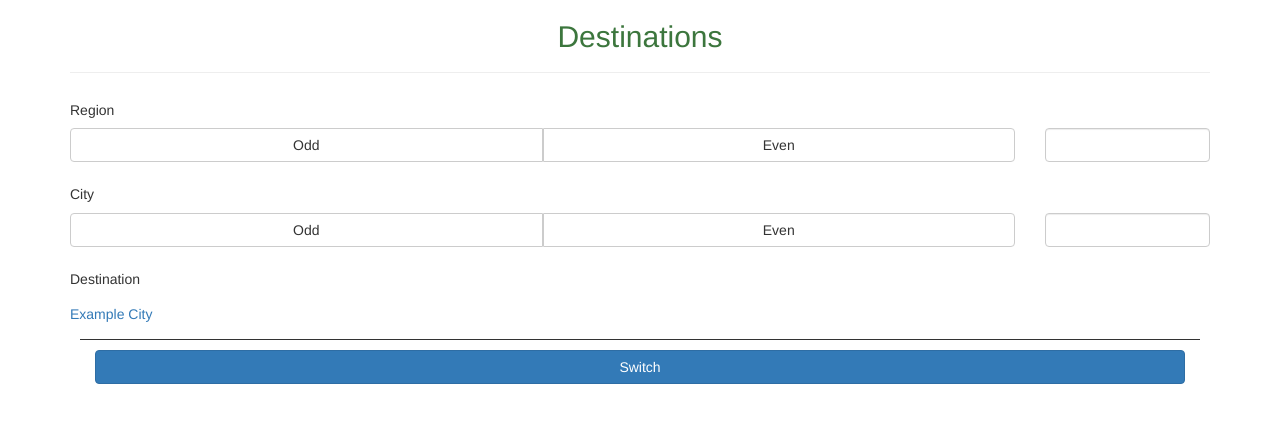
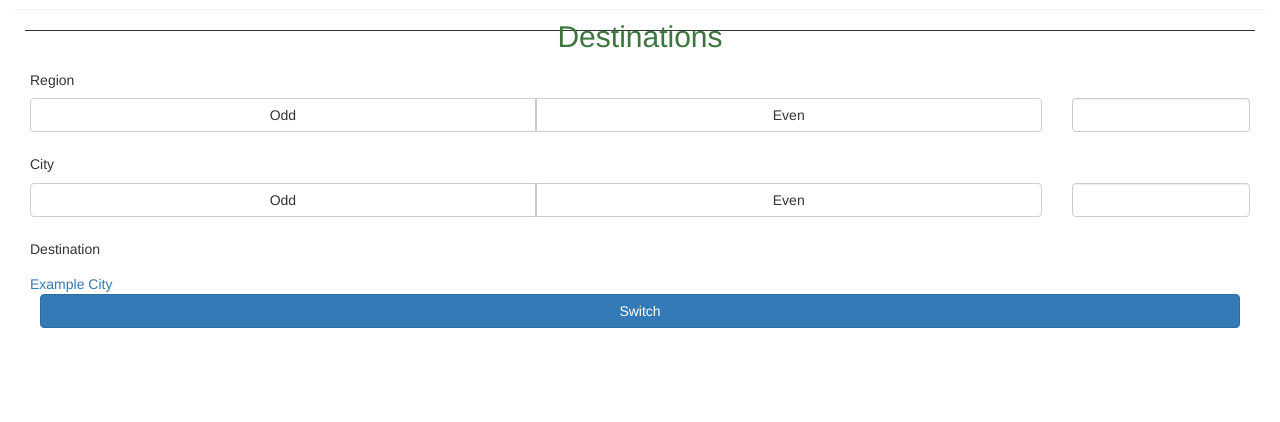
Before and after one commit to Vector241-Eric/BoxcarsRouteHelper, a plain HTML site: page src/BoxcarsRouteHelper/Index.html in a window 1280 px wide. Both pictures are taken after a click on the link "Switch". Drawn offline with nearby package versions, Linux system fonts and the light colour scheme.

Commit message:
trying fluid containers

```diff
--- a/src/BoxcarsRouteHelper/Index.html
+++ b/src/BoxcarsRouteHelper/Index.html
@@ -14,15 +14,15 @@
 <body>
 <!-- Routes -->
 <div id="routes-container" tabindex="-1">
-    <div class="container">
+    <div class="container-fluid">
         <div class="page-header">
-            <div class="row">
+            <div class="row-fluid">
                 <div class="col-lg-12 col-md-12 col-sm-12 col-xs-12">
                     <h2 class="text-primary" style="text-align: center">Routes</h2>
                 </div>
             </div>
         </div>
-        <div class="row">
+        <div class="row-fluid">
             <div class="col-lg-12 col-md-12 col-sm-12 col-xs-12 full-width-input">
                 <div class="form-group">
                     <h5>Origin</h5>
@@ -38,7 +38,7 @@
                 </div>
             </div>
         </div>
-        <div class="row switch-view">
+        <div class="row-fluid switch-view">
             <div class="col-lg-12 col-md-12 col-sm-12 col-xs-12">
                 <a href="javascript:void(0)" id="btn-destinations" class="btn btn-success btn-block">Switch</a>
             </div>
@@ -48,21 +48,21 @@
 
 <!-- Destinations -->
 <div id="destinations-container" tabindex="-1" style="display: none">
-    <div class="container">
+    <div class="container-fluid">
         <div class="page-header">
-            <div class="row">
+            <div class="row-fluid">
                 <div class="col-lg-12 col-md-7 col-sm-6">
                     <h2 class="text-success" style="text-align: center">Destinations</h2>
                 </div>
             </div>
         </div>
         <!-- Region -->
-        <div class="row">
+        <div class="row-fluid">
             <div class="col-lg-12 col-md-12 col-sm-12 col-xs-12">
                 <h5>Region</h5>
             </div>
         </div>
-        <div class="row">
+        <div class="row-fluid">
             <div class="col-lg-10 col-md-5 col-sm-4 col-xs-8 full-width-input">
                 <div class="btn-group btn-group-justified">
                     <a class="btn btn-default grouped-button" data-group="region">Odd</a>
@@ -76,12 +76,12 @@
             </div>
         </div>
         <!-- City -->
-        <div class="row">
+        <div class="row-fluid">
             <div class="col-lg-12 col-md-12 col-sm-12 col-xs-12">
                 <h5>City</h5>
             </div>
         </div>
-        <div class="row">
+        <div class="row-fluid">
             <div class="col-lg-10 col-md-5 col-sm-4 col-xs-8 full-width-input">
                 <div class="btn-group btn-group-justified">
                     <a class="btn btn-default grouped-button" data-group="city">Odd</a>
@@ -94,14 +94,14 @@
                 </div>
             </div>
         </div>
-        <div class="row">
+        <div class="row-fluid">
             <div class="col-lg-10 col-md-5 col-sm-4 col-xs-8 full-width-input">
                 <h5>Destination</h5>
                 <output class="text-primary" for="origin-input destination-input" id="destination-output">Example City</output>
             </div>
         </div>
 
-        <div class="row switch-view">
+        <div class="row-fluid switch-view">
             <div class="col-lg-12 col-md-12 col-sm-12 col-xs-12">
                 <a href="javascript:void(0)" id="btn-routes" class="btn btn-primary btn-block">Switch</a>
             </div>
```
